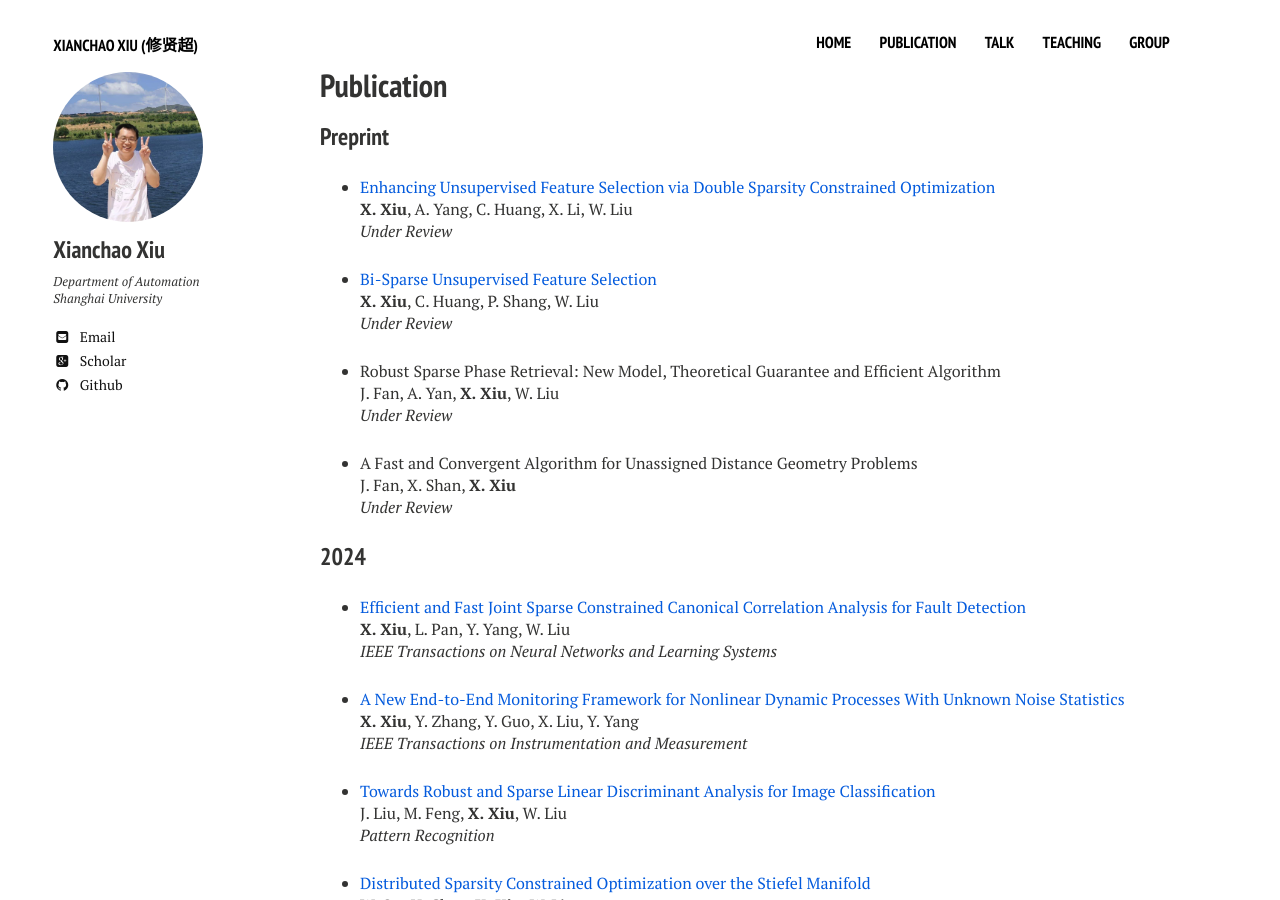
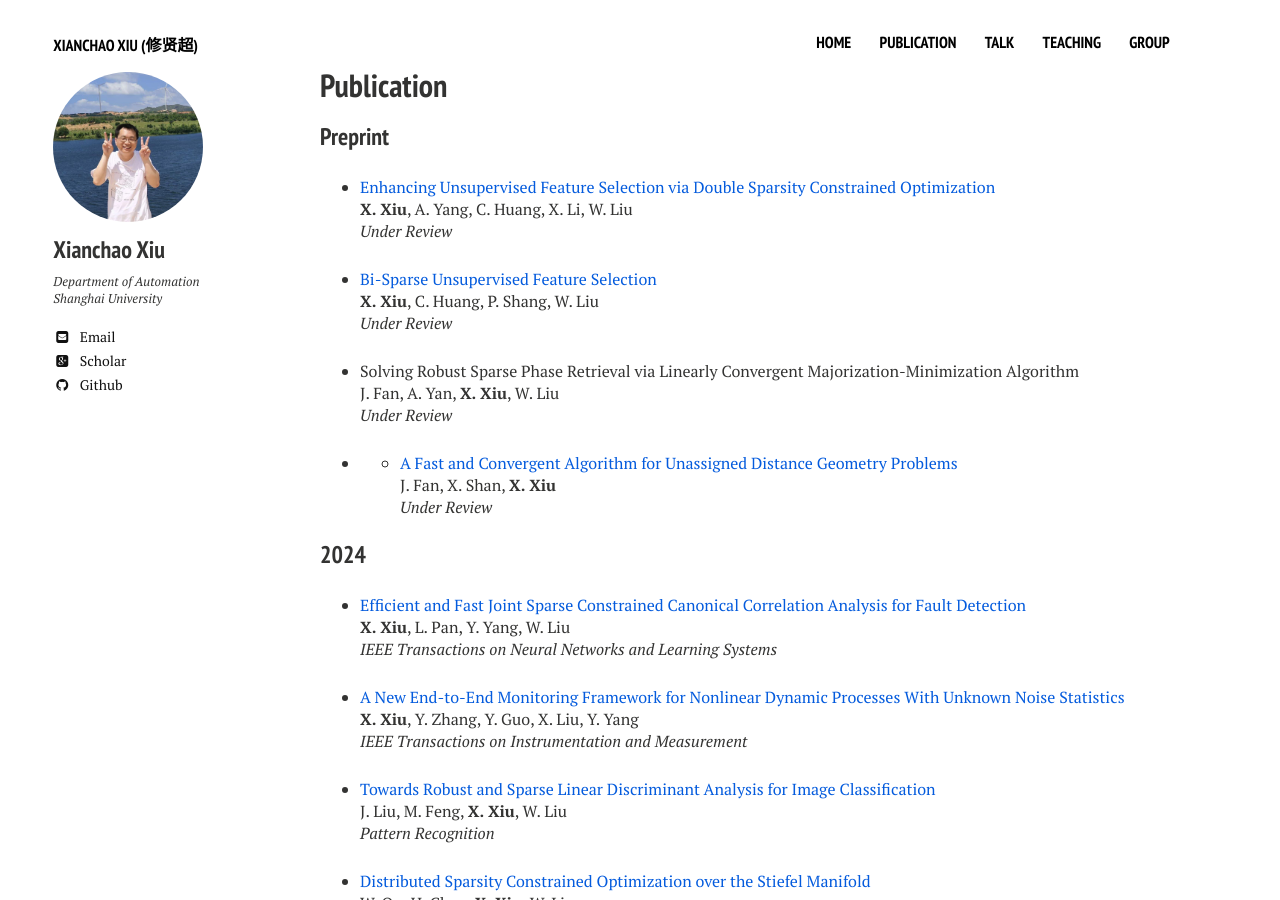
Before and after one commit to xianchaoxiu/xianchaoxiu.github.io, a Jekyll site: the page built from publication/index.md, in a window 1280 px wide and 900 px high. Built offline with Jekyll 4.4.1, drawn with Linux system fonts in a browser that asks for light colours; nearby versions of some CDN libraries.

Commit message:
Update index.md

```diff
--- a/publication/index.md
+++ b/publication/index.md
@@ -21,13 +21,13 @@ share: false
 <i>Under Review</i><br>
 
 
-* Robust Sparse Phase Retrieval: New Model, Theoretical Guarantee and Efficient Algorithm <br>
+* Solving Robust Sparse Phase Retrieval via Linearly Convergent Majorization-Minimization Algorithm <br>
 J. Fan, A. Yan, <b>X. Xiu</b>, W. Liu<br>
 <i>Under Review</i><br>
 
 
 
-* A Fast and Convergent Algorithm for Unassigned Distance Geometry Problems <br>
+* * <a href="https://arxiv.org/abs/2502.02280" class="textlink" target="_blank">A Fast and Convergent Algorithm for Unassigned Distance Geometry Problems</a><br>
 J. Fan, X. Shan, <b>X. Xiu</b><br>
 <i>Under Review</i><br>
 
```
